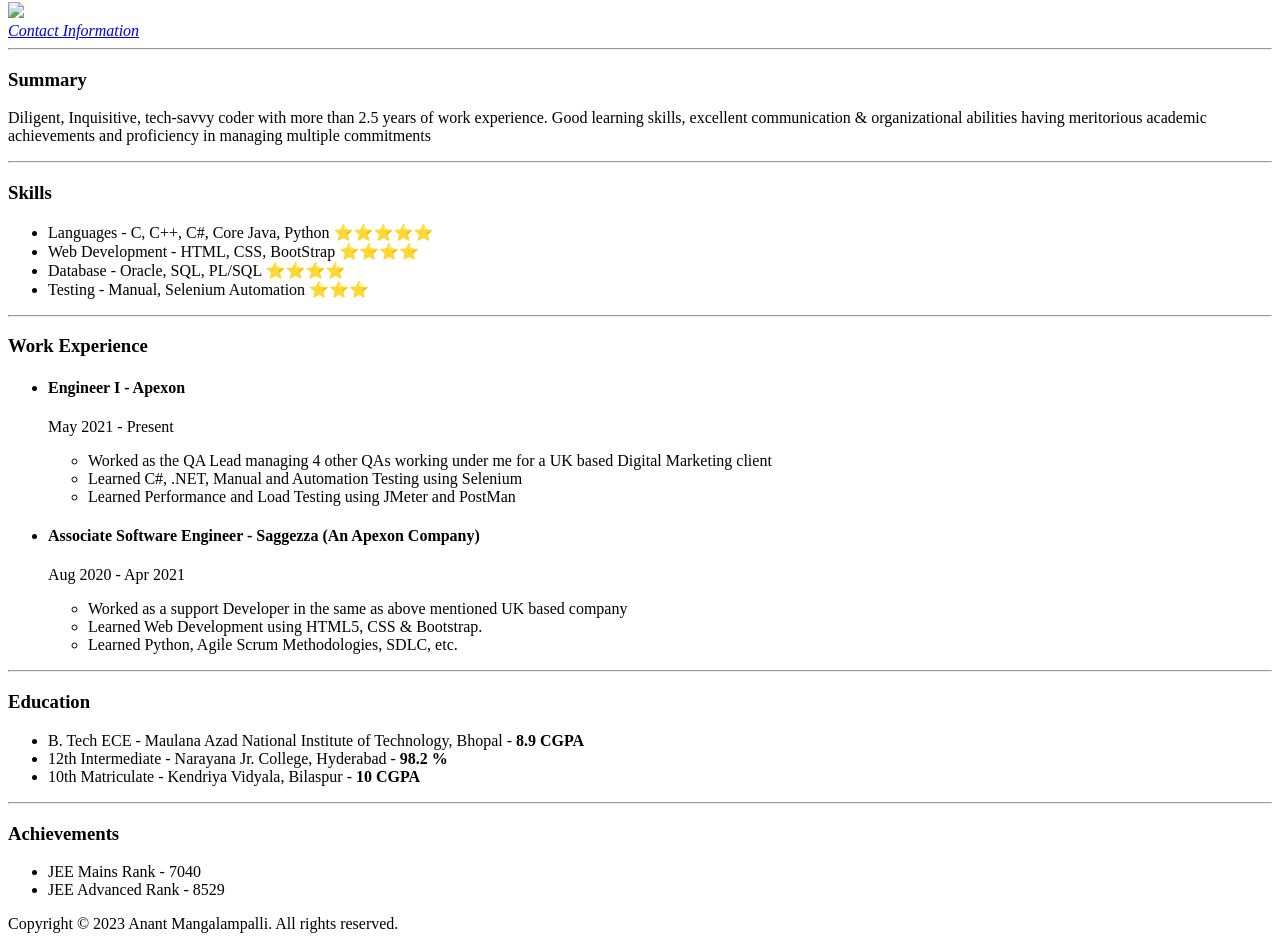
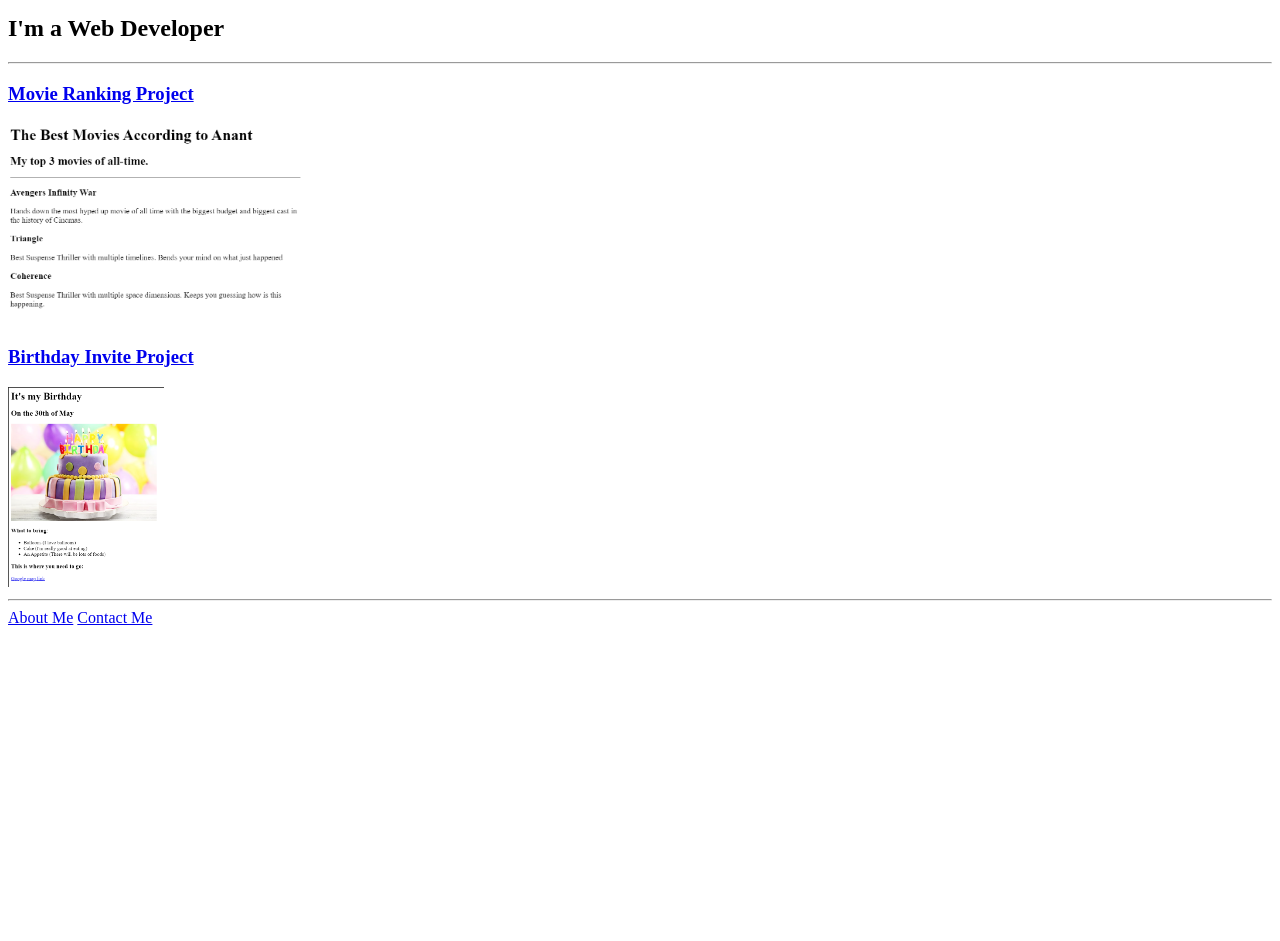
Before and after one commit to MkAnant/html-portfolio, a plain HTML site: page index.html in a window 1280 px wide. Shown: the part 65-1006 px from the top of the page. After the commit the page ends 800 px from the top, so only its background shows below. Drawn offline with Linux system fonts and the light colour scheme.

Commit message:
Add files via upload

```diff
--- a/index.html
+++ b/index.html
@@ -1,59 +1,32 @@
+<!-- TODO 1: Create the HTML Boilerplate -->
 <!DOCTYPE html>
 <html lang="en">
 <head>
     <meta charset="UTF-8">
-    <title>My Resume</title>
+    <title>Portfolio</title>
 </head>
 <body>
-    <h2>Anant Mangalampalli</h2>
-    <img src="./assets/images/Resume PIC.jpg" height="150" /><br />
-    <i><a href="./public/contact.html">Contact Information</a></i>
+    <h1>Anant's Portfolio</h1>
+    <h2>I'm a Web Developer</h2>
     <hr />
-    <h3>Summary</h3>
-    <p>Diligent, Inquisitive, tech-savvy coder with more than 2.5 years of work experience. Good learning skills, excellent communication & organizational abilities having meritorious academic achievements
-    and proficiency in managing multiple commitments</p>
+    <a href="./public/movie-ranking.html"><h3>Movie Ranking Project</h3></a>
+    <img src="./assets/images/movie ss.png" height="200" />
+    <a href="./public/birthday-invite.html"><h3>Birthday Invite Project</h3></a>
+    <img src="./assets/images/birthday ss.png" height="200" />
     <hr />
-    <h3>Skills</h3>
-    <ul>
-        <li>Languages - C, C++, C#, Core Java, Python ⭐⭐⭐⭐⭐</li>
-        <li>Web Development - HTML, CSS, BootStrap ⭐⭐⭐⭐</li>
-        <li>Database - Oracle, SQL, PL/SQL ⭐⭐⭐⭐</li>
-        <li>Testing - Manual, Selenium Automation ⭐⭐⭐</li>
-    </ul>
-    <hr />
-    <h3>Work Experience</h3>
-    <ul>
-        <li><h4>Engineer I - Apexon</h4></li>
-        <p>May 2021 - Present</p>
-        <ul>
-            <li>Worked as the QA Lead managing 4 other QAs working under me for a UK based Digital Marketing client</li>
-            <li>Learned C#, .NET, Manual and Automation Testing using Selenium</li>
-            <li>Learned Performance and Load Testing using JMeter and PostMan</li>
-        </ul>
-
-        <li><h4>Associate Software Engineer - Saggezza (An Apexon Company)</h4></li>
-        <p>Aug 2020 - Apr 2021</p>
-        <ul>
-            <li>Worked as a support Developer in the same as above mentioned UK based company</li>
-            <li>Learned Web Development using HTML5, CSS & Bootstrap.</li>
-            <li>Learned Python, Agile Scrum Methodologies, SDLC, etc.</li>
-        </ul>
-    </ul>
-    <hr />
-    <h3>Education</h3>
-    <ul>
-        <li>B. Tech ECE - Maulana Azad National Institute of Technology, Bhopal - <strong>8.9 CGPA</strong></li>
-        <li>12th Intermediate - Narayana Jr. College, Hyderabad - <b>98.2 %</b></li>
-        <li>10th Matriculate - Kendriya Vidyala, Bilaspur - <b>10 CGPA</b></li>
-    </ul>
-    <hr />
-    <h3>Achievements</h3>
-    <ul>
-        <li>JEE Mains Rank - 7040</li>
-        <li>JEE Advanced Rank - 8529</li>
-    </ul>
-    <footer>
-        Copyright © 2023 Anant Mangalampalli. All rights reserved.
-    </footer>
+    <a href="./public/about.html">About Me</a> <a href="./public/contact.html">Contact Me</a>
 </body>
 </html>
+<!-- TODO 2: Add Your previous projects' HTML into the public folder -->
+
+<!-- TODO 3: Take screenshots of your project previews and add the images to the images folder -->
+
+<!-- TODO 4: Add titles/subtitles etc. -->
+
+<!-- TODO 5: Add a link to the project pages -->
+
+<!-- TODO 6: Add images to show the project previews
+HINT for TODO 6: You can use the height attribute set to 200 to make the image smaller:
+https://developer.mozilla.org/en-US/docs/Web/HTML/Element/img#attr-height -->
+
+<!-- TODO 7: Add the Contact Me and About Me page links -->
```
